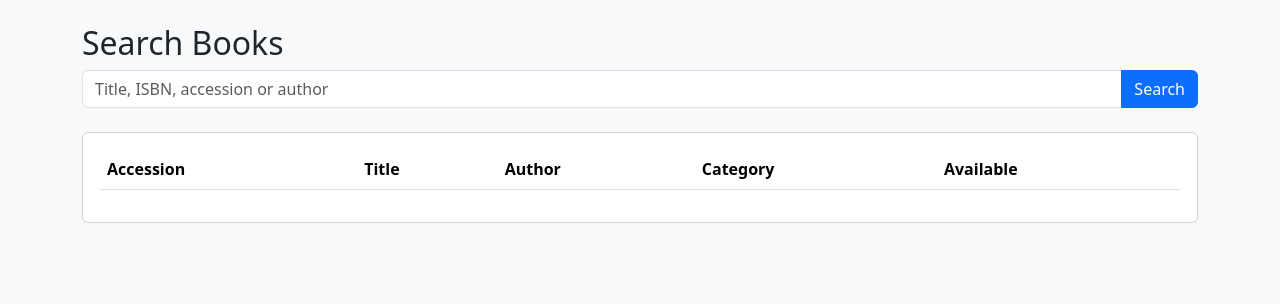
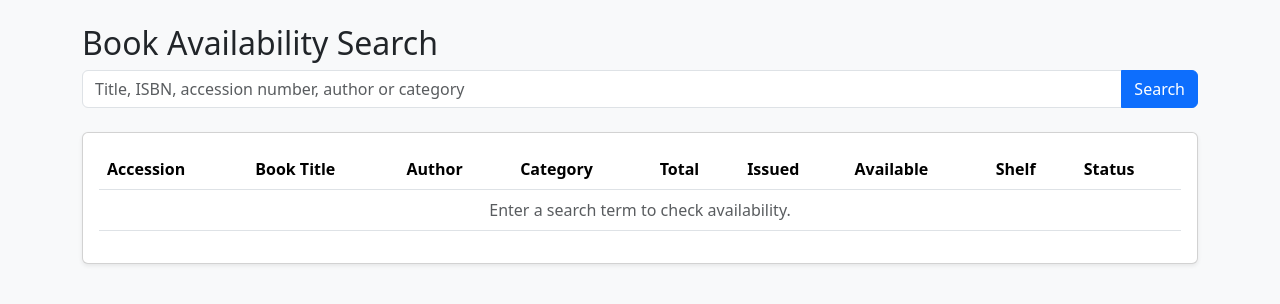
Before and after one commit to stephenphilip1972-pixel/library-management-system, a PHP site: page /search.php in a window 1280 px wide. Shown: the part 56-360 px from the top of the page. Run offline with PHP 8.4, Linux system fonts and the light colour scheme; the visitor is signed in with stand-in values (Sample User, id 1); lists and menus that the app fills with data are empty.

Commit message:
Expand dashboard reports and book availability search

```diff
--- a/search.php
+++ b/search.php
@@ -1 +1,9 @@
-<?php $pageTitle='Search Books';require __DIR__.'/config/database.php';require __DIR__.'/includes/header.php';$q=trim($_GET['q']??'');$rows=[];if($q!==''){$s=$pdo->prepare("SELECT b.*,c.name category,a.name author FROM books b LEFT JOIN categories c ON c.id=b.category_id LEFT JOIN authors a ON a.id=b.author_id WHERE b.title LIKE ? OR b.isbn LIKE ? OR b.accession_no LIKE ? OR a.name LIKE ? ORDER BY b.title");$like="%$q%";$s->execute([$like,$like,$like,$like]);$rows=$s->fetchAll();}?><h2>Search Books</h2><form class="input-group mb-4"><input class="form-control" name="q" value="<?=h($q)?>" placeholder="Title, ISBN, accession or author"><button class="btn btn-primary">Search</button></form><div class="card card-body"><table class="table"><tr><th>Accession</th><th>Title</th><th>Author</th><th>Category</th><th>Available</th></tr><?php foreach($rows as $b):?><tr><td><?=h($b['accession_no'])?></td><td><?=h($b['title'])?></td><td><?=h($b['author']??'')?></td><td><?=h($b['category']??'')?></td><td><?=$b['available_copies']?></td></tr><?php endforeach;?></table></div><?php require __DIR__.'/includes/footer.php';
+<?php
+$pageTitle='Book Availability Search'; require __DIR__.'/config/database.php'; require __DIR__.'/includes/header.php';
+$q=trim($_GET['q']??''); $rows=[];
+if($q!==''){$s=$pdo->prepare("SELECT b.*,c.name category,a.name author,(b.total_copies-b.available_copies) issued_copies FROM books b LEFT JOIN categories c ON c.id=b.category_id LEFT JOIN authors a ON a.id=b.author_id WHERE b.status='active' AND (b.title LIKE ? OR b.isbn LIKE ? OR b.accession_no LIKE ? OR a.name LIKE ? OR c.name LIKE ?) ORDER BY b.title");$like="%$q%";$s->execute([$like,$like,$like,$like,$like]);$rows=$s->fetchAll();}
+?><h2>Book Availability Search</h2><form class="input-group mb-4"><input class="form-control" name="q" value="<?=h($q)?>" placeholder="Title, ISBN, accession number, author or category"><button class="btn btn-primary">Search</button></form>
+<div class="card shadow-sm"><div class="card-body"><div class="table-responsive"><table class="table table-hover align-middle"><thead><tr><th>Accession</th><th>Book Title</th><th>Author</th><th>Category</th><th>Total</th><th>Issued</th><th>Available</th><th>Shelf</th><th>Status</th></tr></thead><tbody>
+<?php foreach($rows as $b): $available=(int)$b['available_copies']; ?><tr><td><?=h($b['accession_no'])?></td><td><?=h($b['title'])?></td><td><?=h($b['author']??'')?></td><td><?=h($b['category']??'')?></td><td><?=$b['total_copies']?></td><td><?=$b['issued_copies']?></td><td><strong><?=$available?></strong></td><td><?=h($b['shelf_no']??'')?></td><td><?php if($available>0): ?><span class="badge bg-success">Available</span><?php else: ?><span class="badge bg-danger">Not Available</span><?php endif; ?></td></tr><?php endforeach; ?>
+<?php if($q!==''&&!$rows): ?><tr><td colspan="9" class="text-center text-muted">No books found.</td></tr><?php elseif($q===''): ?><tr><td colspan="9" class="text-center text-muted">Enter a search term to check availability.</td></tr><?php endif; ?></tbody></table></div></div></div>
+<?php require __DIR__.'/includes/footer.php';
```
